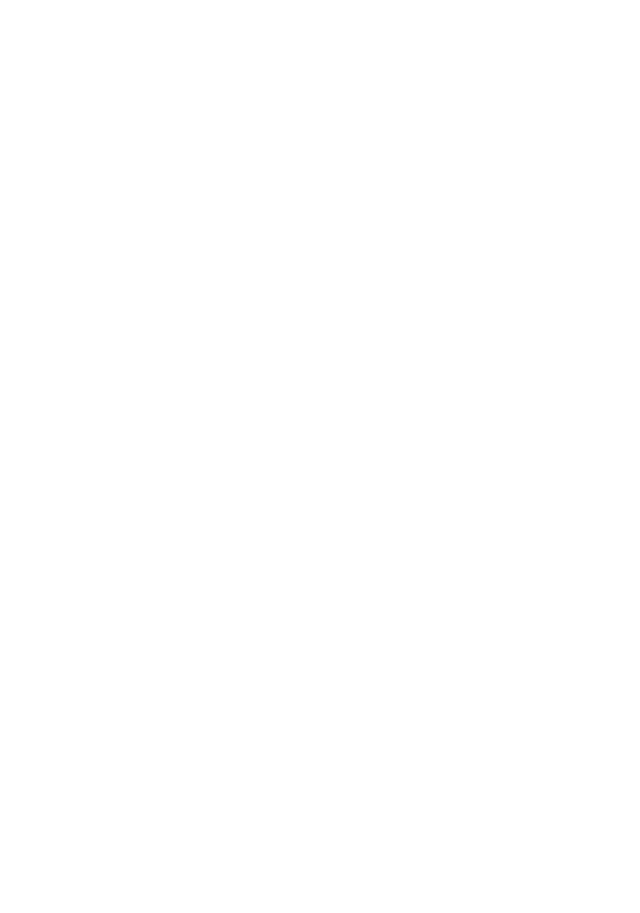
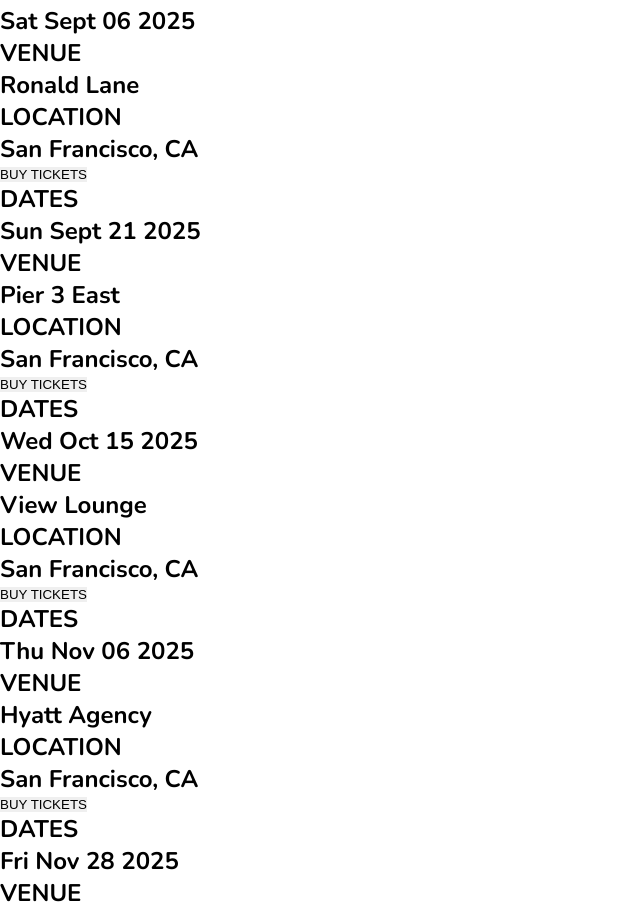
Before and after one commit to SobiahSelvarajah/ss-bandsite, a React (Create React App) app in the folder client/: page /shows in a window 1280 px wide. Shown: the part 548-1461 px from the top of the page, without its empty margins (0-640 px from the left). Built offline with nearby package versions, Linux system fonts and the light colour scheme; the HTML template or start-up script is replaced by a standard one.

Commit message:
components: eachShow html coded

```diff
--- /dev/null
+++ b/client/src/components/eachShow/EachShow.jsx
@@ -0,0 +1,33 @@
+import React from 'react'
+import showData from '../../data/Shows.json'
+
+const EachShow = () => {
+    const eventDates = showData.map(event =>
+        <section className="eachShow__container">
+            <h3 className="eachShow__date">
+                DATES
+                <br/>
+                {event.date}
+            </h3>
+            <h3 className="eachShow__venue">
+                VENUE
+                <br/>
+                {event.venue}
+            </h3>
+            <h3 className="eachShow__location">
+                LOCATION
+                <br/>
+                {event.location}
+            </h3>
+            <button className="eachShow__button">
+                BUY TICKETS
+            </button>
+        </section>
+    )
+
+    return (
+        <div>{eventDates}</div>
+    )
+}
+
+export default EachShow
--- a/client/src/data/Shows.json
+++ b/client/src/data/Shows.json
@@ -1,37 +1,37 @@
 [
     {
         "id": "1",
-        "date": "Mon Sept 06 2021",
+        "date": "Sat Sept 06 2025",
         "venue": "Ronald Lane",
         "location": "San Francisco, CA"
     },
     {
         "id": "2",
-        "date": "Tue Sept 21 2021",
+        "date": "Sun Sept 21 2025",
         "venue": "Pier 3 East",
         "location": "San Francisco, CA"
     },
     {
         "id": "3",
-        "date": "Fri Oct 15 2021",
+        "date": "Wed Oct 15 2025",
         "venue": "View Lounge",
         "location": "San Francisco, CA"
     },
     {
         "id": "4",
-        "date": "Sat Nov 06 2021",
+        "date": "Thu Nov 06 2025",
         "venue": "Hyatt Agency",
         "location": "San Francisco, CA"
     },
     {
         "id": "5",
-        "date": "Fri Nov 26 2021",
+        "date": "Fri Nov 28 2025",
         "venue": "Moscow Center",
         "location": "San Francisco, CA"
     },
     {
         "id": "6",
-        "date": "Wed Dec 15 2021",
+        "date": "Wed Dec 17 2025",
         "venue": "Press Club",
         "location": "San Francisco, CA"
     }
--- a/client/src/pages/shows/Shows.jsx
+++ b/client/src/pages/shows/Shows.jsx
@@ -1,11 +1,15 @@
 import React from 'react'
 import './Shows.css'
 import ShowsHero from '../../components/showsHero/ShowsHero'
+import ShowsHeading from '../../components/showsHeading/ShowsHeading'
+import EachShow from '../../components/eachShow/EachShow'
 
 const Shows = () => {
   return (
     <div className="shows__container">
       <ShowsHero/>
+      <ShowsHeading/>
+      <EachShow/>
     </div>
   )
 }
```
